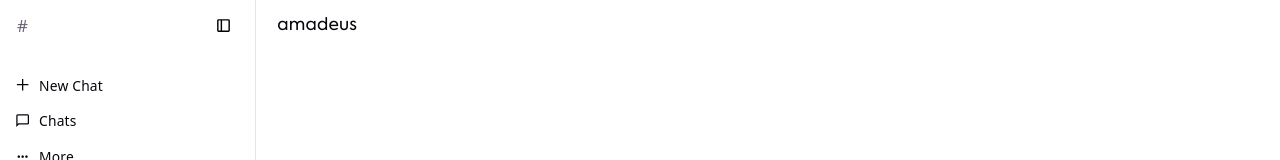
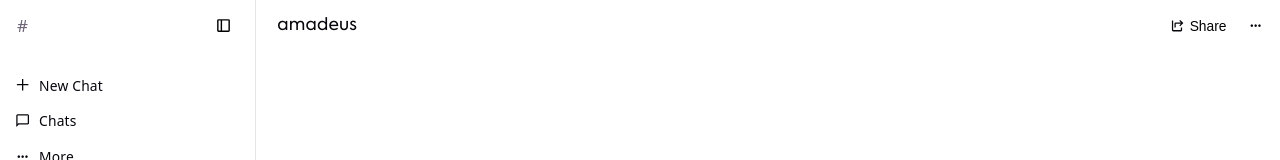
Before and after one commit to kobedumandan/amadeus_ai_chatbot, a React (Vite) app in the folder amadeus_ai_chatbot/: page / in a window 1280 px wide. Shown: the top 160 px of the page. Built offline with nearby package versions, Linux system fonts and the light colour scheme.

Commit message:
added: content pane header - share and more buttons

```diff
--- a/amadeus_ai_chatbot/src/App.jsx
+++ b/amadeus_ai_chatbot/src/App.jsx
@@ -10,11 +10,9 @@ function App() {
 
   return (
     <div className="app-body">
-      <SideBar title={'#'}/>
+      <SideBar title={"#"} />
 
-      <ContentPane
-        header={<PageHeader title={"amadeus"}></PageHeader>}
-      >
+      <ContentPane header={<PageHeader title={"amadeus"}></PageHeader>}>
         <InputBar />
       </ContentPane>
     </div>
--- a/amadeus_ai_chatbot/src/assets/svg/svg.jsx
+++ b/amadeus_ai_chatbot/src/assets/svg/svg.jsx
@@ -62,3 +62,17 @@ export function MoreVertical({ className }) {
     </svg>
   );
 }
+
+// Content Pane: Header
+export function Share({ className }) {
+  return (
+    <svg
+      xmlns="http://www.w3.org/2000/svg"
+      viewBox="0 -960 960 960"
+      className={className}
+      fill="currentColor"
+    >
+      <path d="M280-360v-240q0-33 23.5-56.5T360-680h326L583-783l57-57 200 200-200 200-57-56 103-104H360v240h-80Zm-80 240q-33 0-56.5-23.5T120-200v-600h80v600h480v-160h80v160q0 33-23.5 56.5T680-120H200Z" />
+    </svg>
+  );
+}
--- a/amadeus_ai_chatbot/src/components/ContentPane.jsx
+++ b/amadeus_ai_chatbot/src/components/ContentPane.jsx
@@ -1,10 +1,20 @@
 import "../styles/ContentPane.css";
+import { Share, More } from "../assets/svg/svg.jsx";
 
 export default function ContentPane({ header, children }) {
   return (
     <div className="content-wrapper">
       <div className="content-header">
         {header}
+        <div className="header-button-group">
+          <button className="header-button">
+            <Share className="content-pane-icon" />
+            Share
+          </button>
+          <button className="header-more">
+            <More className="content-pane-icon" />
+          </button>
+        </div>
       </div>
       <div className="content-body">{children}</div>
     </div>
--- a/amadeus_ai_chatbot/src/components/PageHeader.jsx
+++ b/amadeus_ai_chatbot/src/components/PageHeader.jsx
@@ -3,7 +3,9 @@ import "../styles/PageHeader.css";
 export default function PageHeader({ title, children }) {
   return (
     <div className="page_header">
-      <div className="header-title">{title}</div>
+      <div className="header-title">
+        {title}
+        </div>
       <div className="header-children">{children}</div>
     </div>
   );
--- a/amadeus_ai_chatbot/src/components/SideBar.jsx
+++ b/amadeus_ai_chatbot/src/components/SideBar.jsx
@@ -32,10 +32,12 @@ export default function SideBar({ title, user }) {
       <div className="sidebar-links">
         <ul>
           {SIDEBAR_LINKS.map((links, index) => (
-            <li key={index}>
-              {links.icon}
-              <a href="#">{links.label}</a>
-            </li>
+            <a href="#">
+              <li key={index}>
+                {links.icon}
+                {links.label}
+              </li>
+            </a>
           ))}
         </ul>
       </div>
--- a/amadeus_ai_chatbot/src/styles/ContentPane.css
+++ b/amadeus_ai_chatbot/src/styles/ContentPane.css
@@ -1,3 +1,9 @@
+.content-pane-icon {
+  width: 0.9rem;
+  height: 0.9rem;
+  color: var(--text-h);
+}
+
 .content-wrapper {
   display: flex;
   flex-direction: column;
@@ -8,3 +14,43 @@
   position: relative;
   flex: 1;
 }
+.content-header {
+  display: flex;
+  justify-content: space-between;
+}
+.header-button-group {
+  padding: 0 var(--spacing2);
+  display: flex;
+  align-items: center;
+}
+.header-button {
+  padding: var(--spacing2) var(--spacing3);
+  display: flex;
+  justify-content: center;
+  align-items: center;
+  gap: var(--spacing1);
+  font-size: var(--fs-small);
+  border-radius: var(--border-r1);
+  border: transparent;
+  background: transparent;
+}
+.header-button:hover {
+  background-color: var(--hover);
+  cursor: pointer;
+}
+
+.header-more {
+    padding: var(--spacing2) var(--spacing2);
+    display: flex;
+    justify-content: center;
+    align-items: center;
+    gap: var(--spacing1);
+    font-size: var(--fs-small);
+    border-radius: var(--border-r1);
+    border: transparent;
+    background: transparent;
+  }
+  .header-more:hover {
+    background-color: var(--hover);
+    cursor: pointer;
+  }
```
Lines whose indentation alone changed are shown as unchanged.
